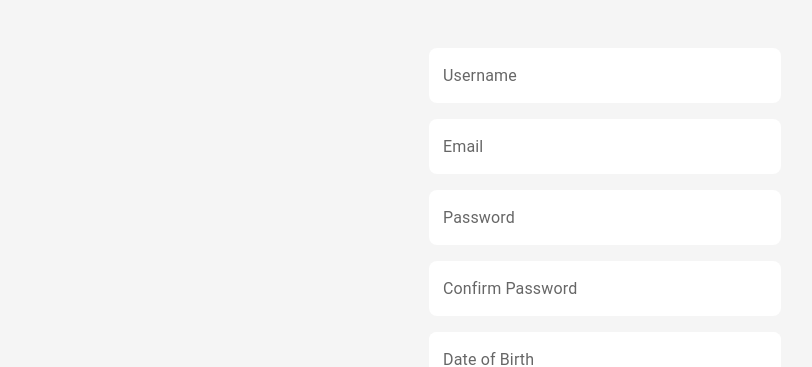
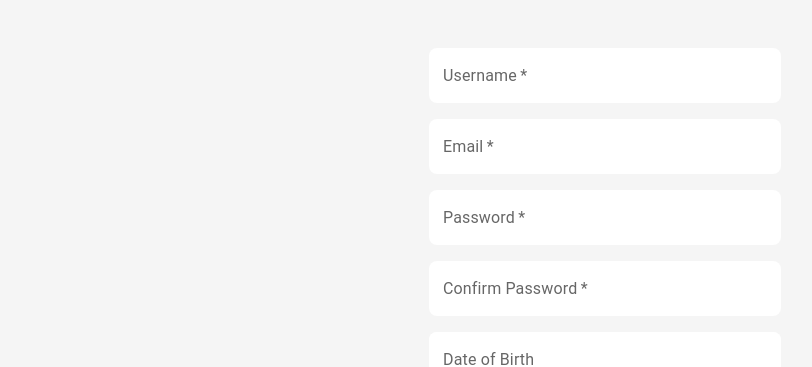
Before and after one commit to JoyChudasama/chat-away, a React (Create React App) app: page / in a window 1280 px wide. Shown: the part 231-598 px from the top of the page, without its empty margins (35-847 px from the left). Built offline with nearby package versions, Linux system fonts and the light colour scheme.

Commit message:
added firebase, config, and validation for passwordMatch

```diff
--- a/package.json
+++ b/package.json
@@ -12,6 +12,7 @@
     "@testing-library/react": "^13.4.0",
     "@testing-library/user-event": "^13.5.0",
     "dayjs": "^1.11.5",
+    "firebase": "^9.9.4",
     "react": "^18.2.0",
     "react-dom": "^18.2.0",
     "react-scripts": "5.0.1",
--- a/src/App.js
+++ b/src/App.js
@@ -7,8 +7,8 @@ function App() {
   return (
     <div className="App">
       <SignUp />
-      <Login />
-      <UserHome />
+      {/* <Login /> */}
+      {/* <UserHome /> */}
     </div>
   );
 }
--- a/src/pages/Signup/SignUp.jsx
+++ b/src/pages/Signup/SignUp.jsx
@@ -1,10 +1,28 @@
-import React from 'react';
+import React, { useState } from 'react';
 import './SignUp.scss';
 import MuiDatePicker from '../../components/MuiComponents/MuiDatePicker';
 import TextField from '@mui/material/TextField';
 import Logo from '../../components/Logo/Logo';
 
 const Register = () => {
+
+    const [password, setPassword] = useState(null);
+    const [confirmPassword, setConfirmPassword] = useState(null);
+    const [isPasswordMatched, setIsPasswordMatched] = useState(true);
+
+    const handleSubmit = (e) => {
+        e.preventDefault();
+
+        const userName = e.target.userName.value;
+        const email = e.target.email.value;
+        const password = e.target.password.value;
+        const confirmPassword = e.target.confirmPassword.value;
+        const dateOfBirth = document.getElementsByClassName('muiDatePicker')[0].querySelector('input').value;
+    }
+
+    const validatePassword = () => {
+        password !== confirmPassword ? setIsPasswordMatched(false) : setIsPasswordMatched(true);
+    }
 
     return (
         <>
@@ -14,12 +32,21 @@ const Register = () => {
 
                     <span className='title'>Sign Up</span>
 
-                    <form>
+                    <form className="signUpForm" onSubmit={handleSubmit}>
                         <div className='formInputContainer'>
-                            <TextField type='text' label='Username' />
-                            <TextField type='email' label='Email' />
-                            <TextField type='password' label='Password' />
-                            <TextField type='password' label='Confirm Password' />
+                            <TextField type='text' label='Username' name='userName' required={true} />
+                            <TextField type='email' label='Email' name='email' required={true} />
+                            <TextField type='Password' label='Password' name='password' required={true} onChange={(e) => { setPassword(e.target.value) }}
+                                onKeyUp={validatePassword}
+                            />
+
+                            <TextField type='Password' label='Confirm Password' name='confirmPassword' className="confirmPassword" required={true}
+                                onChange={(e) => { setConfirmPassword(e.target.value) }}
+                                onKeyUp={validatePassword}
+                                error={isPasswordMatched ? false : true}
+                                helperText={isPasswordMatched ? '' : "Password does not match"}
+                            />
+
                             <MuiDatePicker label="Date of Birth" />
                         </div>
 
```
Also changed, not shown: src/config.js (added, +7 -0 lines), src/firebase.js (added, +16 -0 lines), 1 other file (tests, documents, lock files or other folders).
